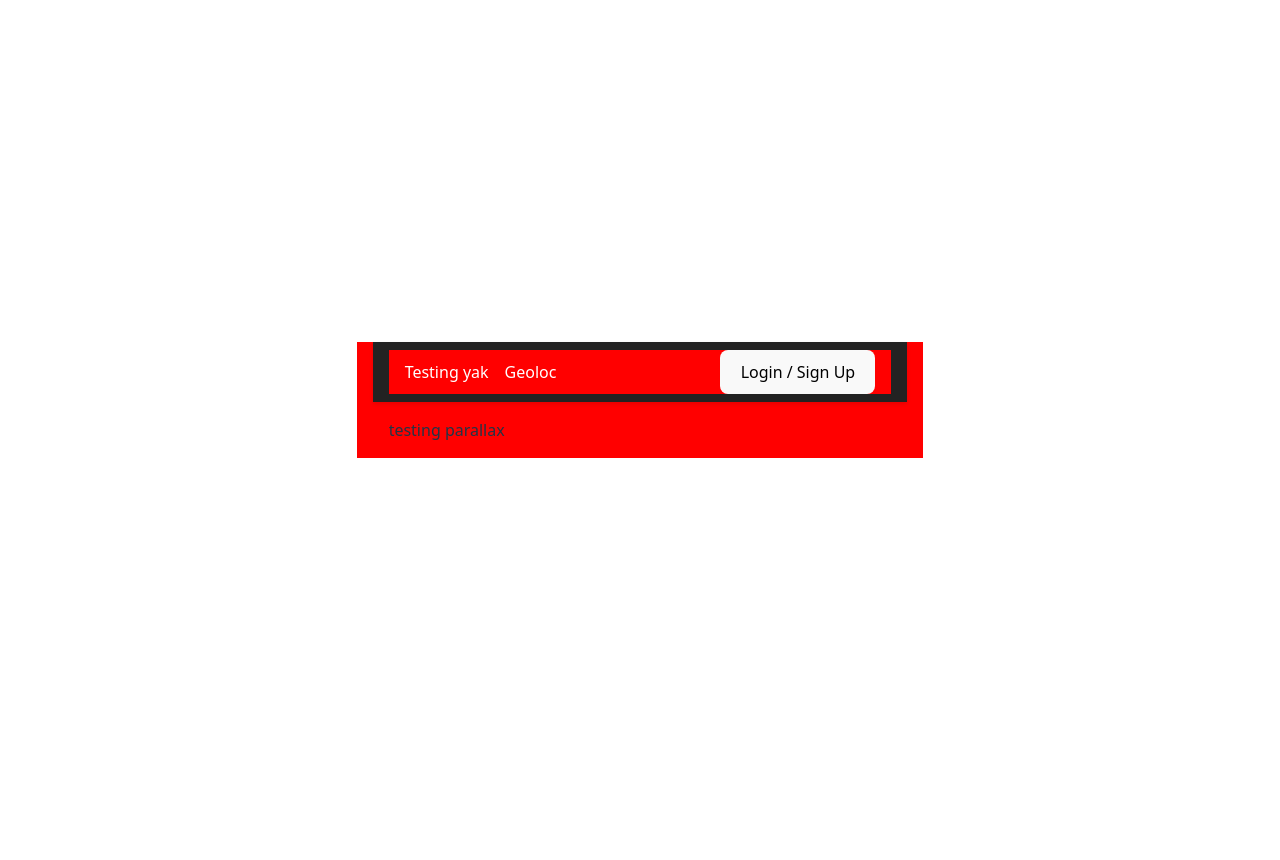
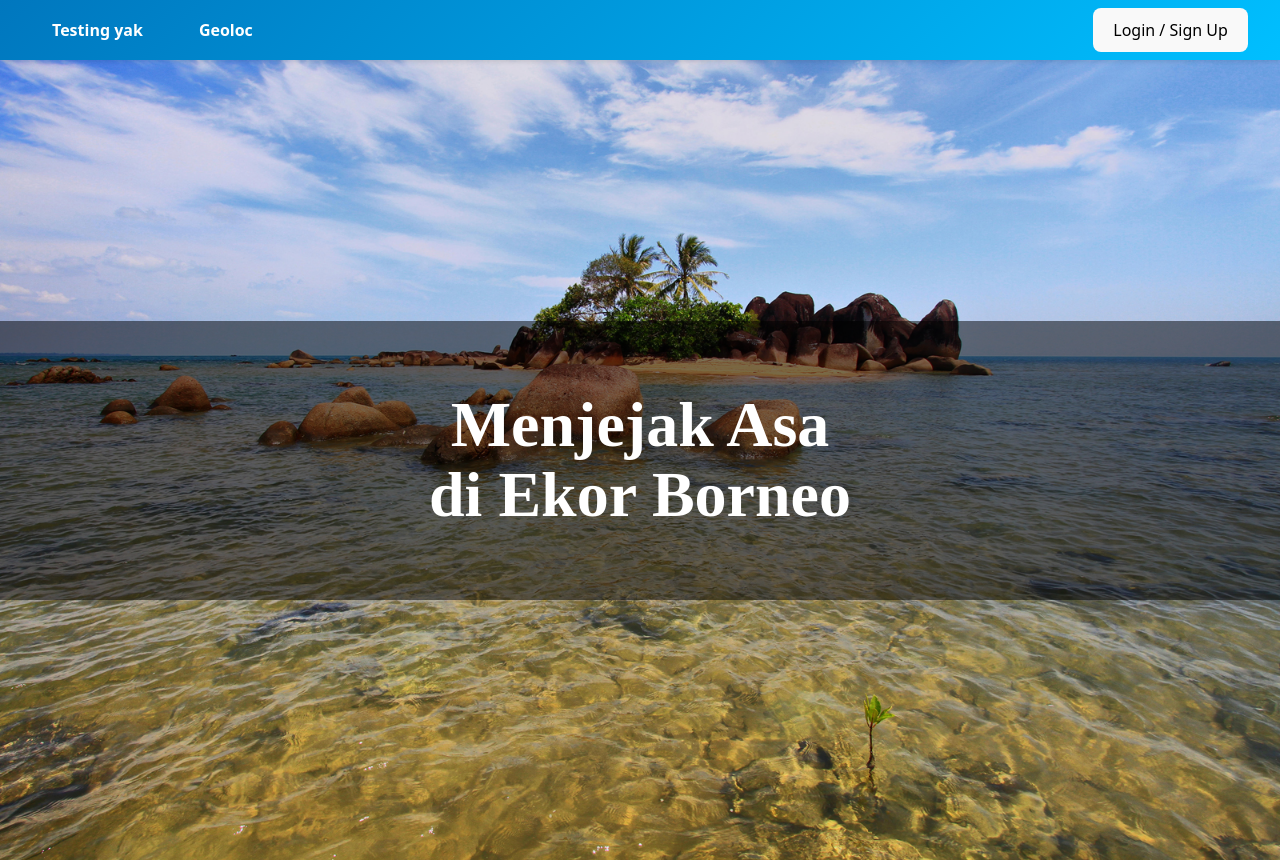
Before and after one commit to danellazs/WebKKN, a React (Vite) app: page /testing in a window 1280 px wide. Before the commit the page ends 800 px from the top, so only its background shows below. Built offline with nearby package versions, Linux system fonts and the light colour scheme; no server answers.

Commit message:
add hero testing

```diff
--- a/src/App.css
+++ b/src/App.css
@@ -1,7 +1,6 @@
 #root {
   max-width: 1280px;
   margin: 0 auto;
-  padding: 2rem;
   text-align: center;
 }
 
@@ -345,16 +344,33 @@
 }
 
 /* App.css or Navbar.css */
-
 nav {
-  background-color: #222;
+  background: linear-gradient(135deg, #0077be, #00bfff); /* 🟦 Water blue gradient */
   color: white;
-  padding: 0.5rem 1rem;
-  width: 100%; /* Full width of screen */
+  padding: 0;
+  width: 100vw;
+  margin-left: calc(-50vw + 50%);
   box-shadow: 0 2px 4px rgba(0,0,0,0.1);
   position: sticky;
   top: 0;
-  z-index: 800;
+  z-index: 1500;
+  min-height: 60px;
+  display: flex;
+  align-items: center;
+  box-sizing: border-box;
+}
+
+nav .nav-container {
+  display: flex;
+  align-items: center;
+  justify-content: space-between;
+  flex-wrap: wrap;
+  width: 100%;
+  max-width: 1280px;
+  margin: 0 auto;
+  padding: 0 2rem;
+  box-sizing: border-box;
+  min-height: inherit;
 }
 
 nav ul {
@@ -368,28 +384,138 @@ nav ul {
   flex-wrap: wrap;
 }
 
-li a {
+nav ul li {
+  position: relative;
+  overflow: hidden;
+}
+
+nav ul li a {
   color: white;
   text-decoration: none;
-}
-li a:hover {
-  text-decoration: underline;
+  padding: 0.75rem 1.25rem;
+  font-weight: bold;
+  display: inline-block;
+  position: relative;
+  z-index: 1;
+  border-radius: 8px;
+  transition: all 0.3s ease;
 }
 
+nav ul li a:hover {
+  color: white;
+  text-decoration: none;
+  text-shadow: 0 0 10px #ffffffaa;
+}
+
+/* Ripple effect */
+nav ul li::before,
+nav ul li::after {
+  content: "";
+  position: absolute;
+  top: 50%;
+  left: 50%;
+  width: 0;
+  height: 0;
+  border: 2px solid rgba(255, 255, 255, 0.6);
+  border-radius: 50%;
+  transform: translate(-50%, -50%);
+  opacity: 0;
+  pointer-events: none;
+  z-index: 0;
+}
+
+nav ul li:hover::before {
+  animation: ripple-ring 0.6s ease-out;
+}
+
+nav ul li:hover::after {
+  animation: ripple-ring 1s ease-out 0.2s;
+}
+
+@keyframes ripple-ring {
+  0% {
+    width: 0;
+    height: 0;
+    opacity: 0.5;
+  }
+  100% {
+    width: 150px;
+    height: 150px;
+    opacity: 0;
+  }
+}
+
+/* Container & Page Layout */
 .container {
-  max-width: 90vw; /* 90% of viewport width */
-  margin: 0 auto;
+  max-width: 100%;
+  margin: 0;
   display: flex;
   align-items: center;
   justify-content: space-between;
   flex-wrap: wrap;
-  padding: 0 1rem;
+  padding: 0;
   box-sizing: border-box;
-  background-color: red;
-
+  overflow-x: hidden;
 }
 
 .page-content {
+  min-height: 100vh;
+  min-width: 100vw;
+}
+
+.hero-section {
+  min-height: 100vh;
+  background-repeat: no-repeat;
+  background-size: cover;
+  background-position: bottom;
+  position: relative;
+  overflow-x: hidden;
+  display: flex;
+  align-items: center;
+  justify-content: center;
+}
+
+.hero-overlay {
   width: 100%;
-  margin: 0 auto;
+  height: 100%;
+  background-color: rgba(0, 0, 0, 0.5); /* black with 50% opacity */
+  display: flex;
+  align-items: center;
+  justify-content: center;
 }
+
+.hero-text {
+  text-align: center;
+  padding: 1rem;
+  color: white;
+  animation: fade-in-up 1s ease forwards; /* optional */
+}
+
+.hero-text h1 {
+  font-weight: bold;
+  font-size: 2rem;
+}
+
+@media (min-width: 768px) {
+  .hero-text h1 {
+    font-size: 3rem;
+  }
+}
+
+@media (min-width: 1024px) {
+  .hero-text h1 {
+    font-size: 4rem;
+  }
+}
+
+/* Optional fade-in-up animation if you want */
+@keyframes fade-in-up {
+  from {
+    opacity: 0;
+    transform: translateY(20px);
+  }
+  to {
+    opacity: 1;
+    transform: translateY(0);
+  }
+}
--- a/src/App.tsx
+++ b/src/App.tsx
@@ -33,7 +33,7 @@ function App() {
   return (
     <BrowserRouter>
       <SessionContext.Provider value={session}>
-        <div className="container">
+        <div className="nav-container">
           <Navbar />
           <div className="page-content">
           <Routes>
--- /dev/null
+++ b/src/components/hero.tsx
@@ -0,0 +1,26 @@
+"use client";
+
+import React from "react";
+import pantaiTemajuk from "../assets/pantai-temajuk.jpg";
+
+const Hero: React.FC = () => {
+  return (
+    <section
+      id="home"
+      className="hero-section"
+      style={{ backgroundImage: `url(${pantaiTemajuk})` }}
+    >
+      <div className="hero-overlay">
+        <div className="hero-text">
+          <h1 style={{ fontFamily: "BODAR" }}>
+            Menjejak Asa
+            <br />
+            di Ekor Borneo
+          </h1>
+        </div>
+      </div>
+    </section>
+  );
+};
+
+export default Hero;
--- a/src/components/navbar.tsx
+++ b/src/components/navbar.tsx
@@ -35,7 +35,7 @@ const Navbar = () => {
 
   return (
     <nav>
-      <div className="container">
+      <div className="nav-container">
         <ul>
           <li><Link to="/testing">Testing yak</Link></li>
           <li><Link to="/geolocation">Geoloc</Link></li>
@@ -47,6 +47,8 @@ const Navbar = () => {
             )}
           </li>
         </ul>
+
+
       </div>
 
       {/* **MODAL AUTH JUGA DIPINDAH KE SINI** */}
--- a/src/pages/testing.tsx
+++ b/src/pages/testing.tsx
@@ -1,9 +1,10 @@
-//C:\Users\user\Desktop\github\kkn\kknpaloh\src\pages\testing.tsx
+// src/pages/testing.tsx
+import Hero from "../components/hero";
 
 const Testing = () => {
   return (
-    <div className="container">
-      <p>testing parallax</p>
+    <div>
+      <Hero />
     </div>
   );
 };
```
Also changed, not shown: src/assets/pantai-temajuk.jpg (added).
